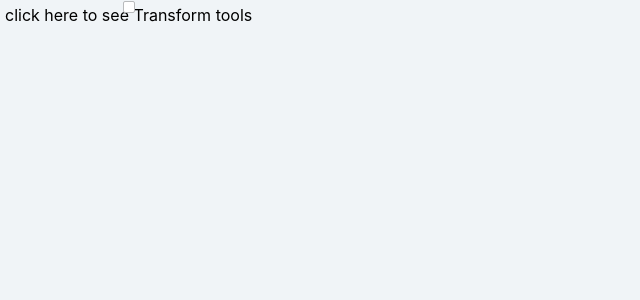
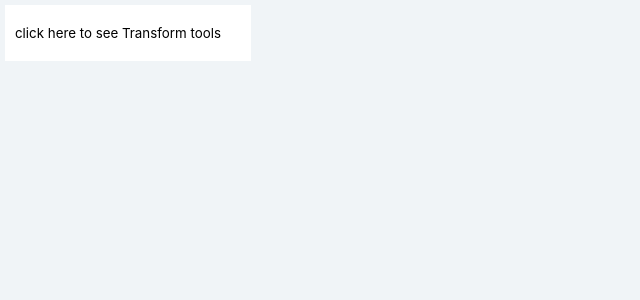
Before and after one commit to ExplosivePro/whimsical-components, a React (Create React App) app: page / in a window 1280 px wide. Shown: the top 300 px of the page, without its empty margins (0-640 px from the left). Built offline with nearby package versions, Linux system fonts and the light colour scheme.

Commit message:
fix: WHandle, WNode style fixed

```diff
--- a/src/components/WHandle/index.module.css
+++ b/src/components/WHandle/index.module.css
@@ -10,15 +10,3 @@
     background: #AA6ED5 ;
     border: 1px solid #AA6ED5;
 }
-
-.handle_h {
-    cursor: e-resize;
-}
-
-.handle_v {
-    cursor: n-resize;
-}
-
-.handle_vh {
-    cursor: ne-resize;
-}
--- a/src/components/WHandle/index.tsx
+++ b/src/components/WHandle/index.tsx
@@ -3,8 +3,8 @@ import { Handle } from "react-flow-renderer"
 import styles from './index.module.css';
 
 export default function WHandle(props: WHandleProps) {
-    let className = [styles.handle, styles.handle_h, props.className].join(" ")
+    let className = [props.className, styles.handle].join(" ")
     return (
-        <Handle {...props} className={className}/>
+        <Handle draggable type={props.type} position={props.position} className={className}/>
     )
 }
--- a/src/components/WHandle/type.tsx
+++ b/src/components/WHandle/type.tsx
@@ -1,5 +1,6 @@
 import { HandleProps } from "react-flow-renderer";
 
 export interface WHandleProps extends HandleProps {
-    className?: string
+    className?: string;
+    onDrag?: (event: React.DragEvent<HTMLDivElement>) => void
 }
--- /dev/null
+++ b/src/components/WNode/index.css
@@ -0,0 +1,23 @@
+.handle_tl {
+    top: -5px;
+    left: 0px;
+    position: absolute;
+}
+
+.handle_tr {
+    top: -5px;
+    position: absolute;
+    left: 100%;
+}
+
+.handle_bl {
+    bottom: -5px;
+    left: 0px;
+    position: absolute;
+}
+
+.handle_br {
+    bottom: -5px;
+    position: absolute;
+    left: 100%;
+}
--- a/src/components/WNode/index.tsx
+++ b/src/components/WNode/index.tsx
@@ -1,14 +1,74 @@
 import {WNodeProps} from './type'
 import WHandle from '../WHandle'
-import { HandleType, Position } from "react-flow-renderer"
+import { Position } from "react-flow-renderer"
+import { useCallback, useRef, useState } from 'react'
+import styles from './style.module.css';
+import './index.css'
 
 export default function WNode(props: WNodeProps) {
+    let [isActive, setActive] = useState(props.isActive)
+
+    let handles = ["tl", "tm", "tr", "bl", "bm", "br", "l", "r"]
+
+    const getPosition = (str: string): Position => {
+        let pos = Position.Right
+        switch (str.charAt(0)){
+            case 't':
+                pos = Position.Top
+                break
+            case 'b':
+                pos = Position.Bottom
+                break
+            case 'l':
+                pos = Position.Left
+                break
+            default:
+                break;
+        }
+        return pos
+    }
+    // const nodeEl = useRef(null);
+
+    const [height, setHeight] = useState<'auto' | number>('auto');
+    const [width, setWidth] = useState<'auto' | number>('auto');
+    const nodeEl = useCallback(node => {
+        if (node !== null) {
+            setHeight(node.getBoundingClientRect().height);
+            setWidth(node.getBoundingClientRect().width);
+        }
+    }, []);
+
+    const handleDrag = (event: React.DragEvent<HTMLDivElement>) => {
+        console.log(event)
+        setHeight(Number(height) + event.movementY)
+        setWidth(Number(width) + event.movementX)
+    }
+
+    let classList = isActive ? [styles.active, styles.w_node, props.className]: [styles.w_node, props.className]
     return (
-        <div className="w-node">
-            <WHandle
-                type='source'
-                position={Position.Top}
-            />
+        <div
+            className={classList.join(" ")}
+            style={{height: height, width: width}}
+            onClick={() => setActive(!isActive)} ref={nodeEl}
+            onDrag={handleDrag}
+        >
+            {
+                isActive ? (
+                    <>
+                    {
+                        handles.map((handle: string, index: number) => (
+                            <WHandle
+                                position={getPosition(handle)}
+                                type={"source"}
+                                className={`handle_${handle}`}
+                                onDrag = {handleDrag}
+                                key={index}
+                            />
+                        ))
+                    }
+                    </>
+                ) : null
+            }
             <div className="text-center">
                 click here to see Transform tools
             </div>
--- a/src/components/WNode/style.module.css
+++ b/src/components/WNode/style.module.css
@@ -0,0 +1,12 @@
+.active {
+    border: 1px solid #AA6ED5 ;
+}
+
+.w_node {
+    background: #fff;
+    display: flex;
+    flex-wrap: wrap;
+    padding: 10px;
+    align-items: center;
+    font-size: smaller;
+}
--- a/src/components/WNode/type.tsx
+++ b/src/components/WNode/type.tsx
@@ -1,3 +1,4 @@
 export interface WNodeProps {
-
+    isActive?: boolean
+    className?: string
 }
--- a/src/index.css
+++ b/src/index.css
@@ -26,3 +26,27 @@ code {
 .react-flow {
   overflow: visible !important;
 }
+
+.react-flow .react-flow__handle.connectable {
+  cursor: ne-resize;
+}
+
+.react-flow__handle.connectable.handle_l, .react-flow__handle.connectable.handle_r {
+  cursor: e-resize;
+}
+
+.react-flow__handle.connectable.handle_tm, .react-flow__handle.connectable.handle_bm {
+  cursor: n-resize;
+}
+
+.react-flow__handle.connectable.handle_tl, .react-flow__handle.connectable.handle_br {
+  cursor: se-resize;
+}
+
+.react-flow .react-flow__node .react-flow__handle-left {
+  left: -5px;
+}
+
+.react-flow .react-flow__node .react-flow__handle-right {
+  right: -5px;
+}
```
